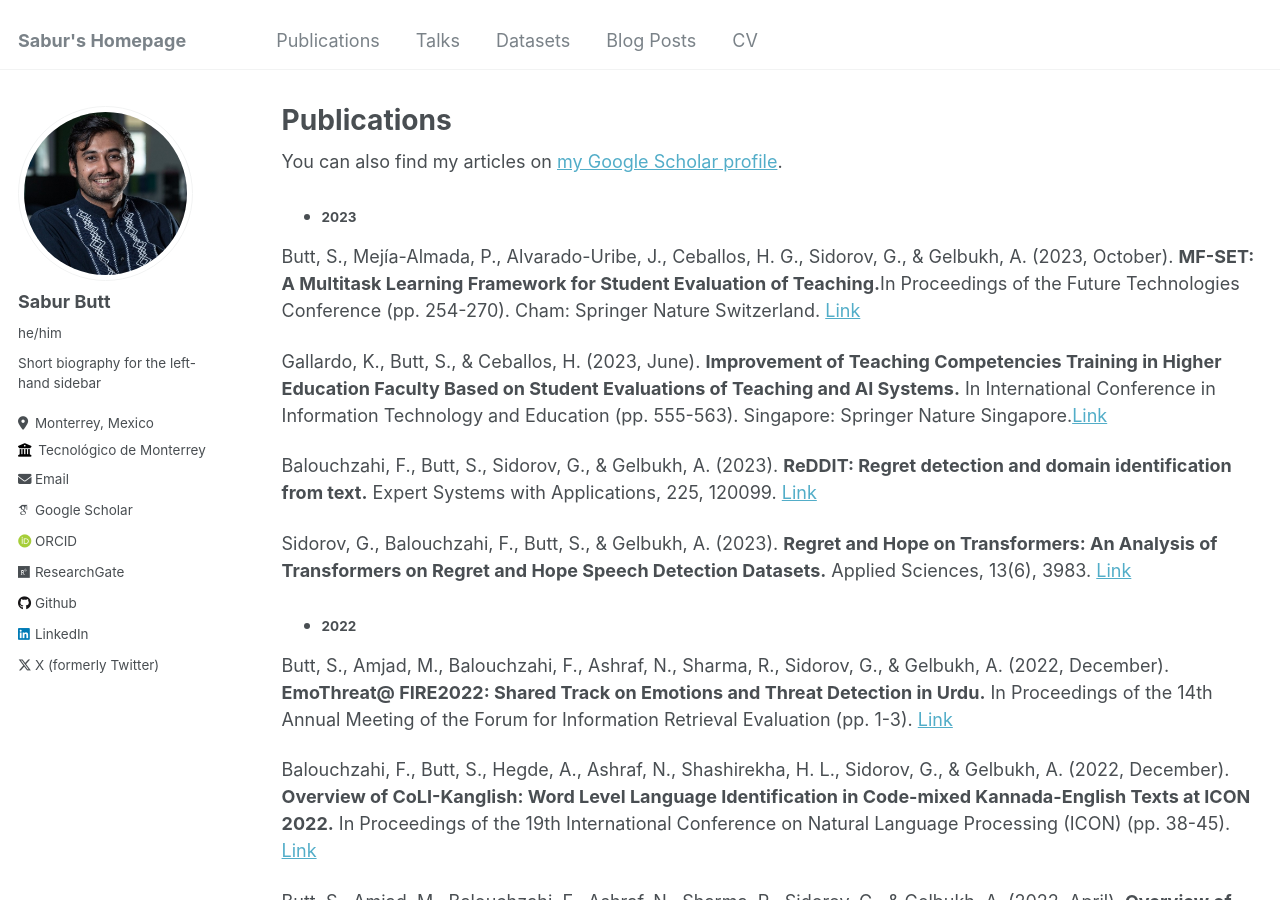
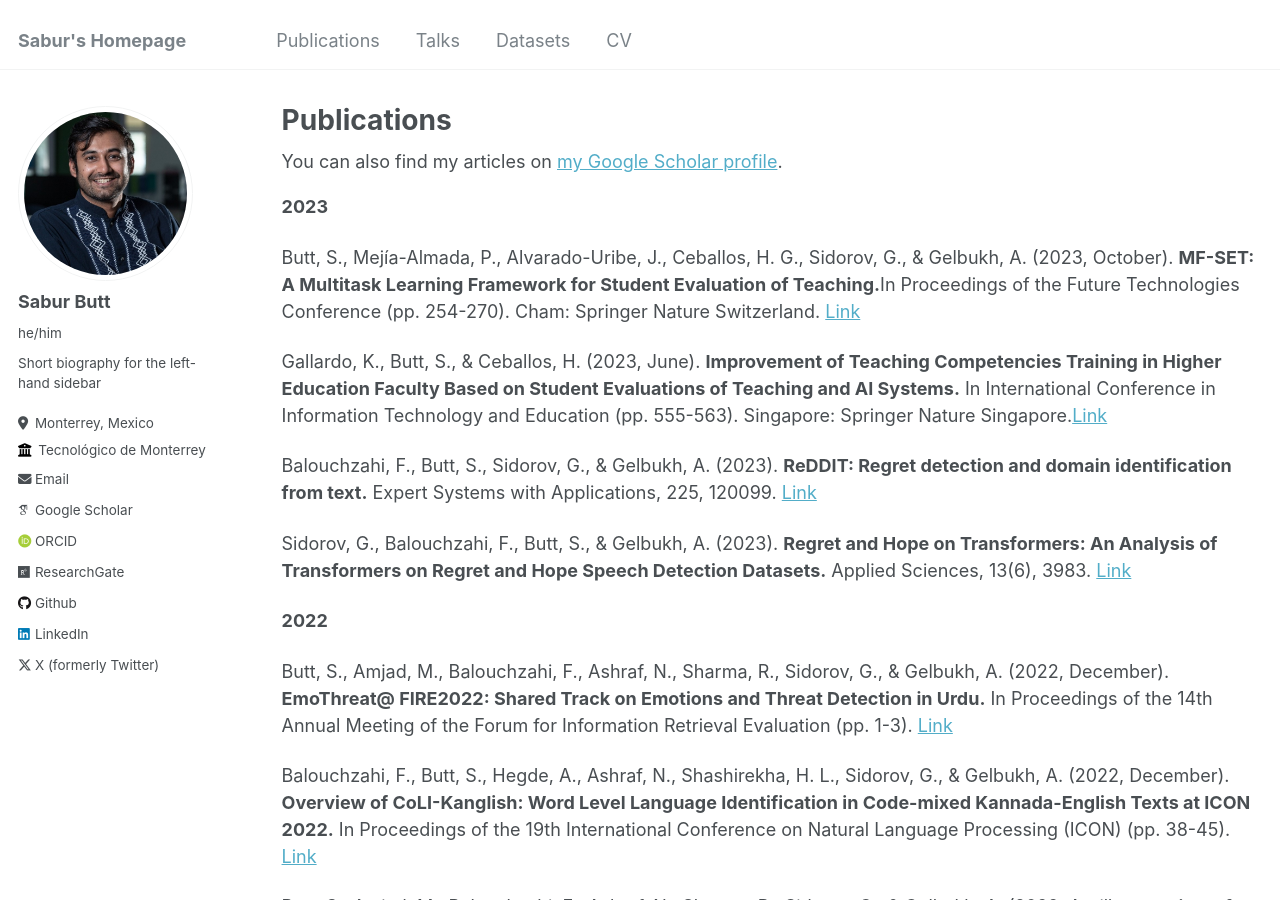
Before and after one commit to saburbutt/saburbutt.github.io, a Jekyll site: the page built from _pages/publications.md, in a window 1280 px wide and 900 px high. Built offline with Jekyll 4.4.1, drawn with Linux system fonts in a browser that asks for light colours; some web fonts are replaced.

Commit message:
navigation

```diff
--- a/_data/navigation.yml
+++ b/_data/navigation.yml
@@ -8,9 +8,6 @@ main:
 
   - title: "Datasets"
     url: /datasets/
-
-  - title: "Blog Posts"
-    url: /year-archive/
 
   - title: "CV"
     url: /files/Resume.pdf
@@ -24,3 +21,6 @@ main:
 
 #- title: "Teaching"
 #    url: /teaching/
+
+#  - title: "Blog Posts"
+#    url: /year-archive/
--- a/_pages/publications.md
+++ b/_pages/publications.md
@@ -11,7 +11,7 @@ author_profile: true
 
 
 
-*   ##### 2023
+**2023**
 
 
 Butt, S., Mejía-Almada, P., Alvarado-Uribe, J., Ceballos, H. G., Sidorov, G., & Gelbukh, A. (2023, October). **MF-SET: A Multitask Learning Framework for Student Evaluation of Teaching.**In Proceedings of the Future Technologies Conference (pp. 254-270). Cham: Springer Nature Switzerland. [Link](https://link.springer.com/chapter/10.1007/978-3-031-47454-5_20)
@@ -22,7 +22,7 @@ Balouchzahi, F., Butt, S., Sidorov, G., & Gelbukh, A. (2023). **ReDDIT: Regret d
 
 Sidorov, G., Balouchzahi, F., Butt, S., & Gelbukh, A. (2023). **Regret and Hope on Transformers: An Analysis of Transformers on Regret and Hope Speech Detection Datasets.** Applied Sciences, 13(6), 3983. [Link](https://www.mdpi.com/2076-3417/13/6/3983)
 
-*   ##### 2022
+**2022**
 
 
 Butt, S., Amjad, M., Balouchzahi, F., Ashraf, N., Sharma, R., Sidorov, G., & Gelbukh, A. (2022, December). **EmoThreat@ FIRE2022: Shared Track on Emotions and Threat Detection in Urdu.** In Proceedings of the 14th Annual Meeting of the Forum for Information Retrieval Evaluation (pp. 1-3). [Link](https://dl.acm.org/doi/abs/10.1145/3574318.3574327)
@@ -47,7 +47,7 @@ Amjad, M., Butt, S., Amjad, H. I., Zhila, A., Sidorov, G., & Gelbukh, A. (2022).
 
 Amjad, M., Butt, S., Amjad, H. I., Zhila, A., Sidorov, G., & Gelbukh, A. (2022).**Overview of Abusive and Threatening Language Detection in Urdu at FIRE** Forum for Information Retrieval Evaluation. [Link](https://arxiv.org/pdf/2207.06710.pdf)
 
-*   ##### 2021
+**2021**
 
 
 Hoang, TT., Butt, S., Angel, J., Sidorov, G., & Gelbukh, A (2021) **The Combination of BERT and Data Oversampling for Relation Set Prediction.** International Semantic Web Conference (pp. 22-33) [Link](https://ceur-ws.org/Vol-3119/paper3.pdf)
@@ -60,7 +60,7 @@ Butt S., Ashraf N., Sidorov G., Gelbukh A. (2021) **Sexism Identification using
 
 Butt S., Siddiqui M.H.F., Ashraf N., Sidorov G., Gelbukh A. (2021) **Transformer-Based Extractive Social Media Question Answering on TweetQA.** In Computación y Sistemas. 25(1). [Link](https://cys.cic.ipn.mx/ojs/index.php/CyS/article/view/3897)
 
-*   ##### 2018
+**2018**
 
 
 Rehmani T., Butt S., Baig I.R., Malik Z.H., Ali M. (2018) **Designing Robot Receptionist for Overcoming Poor Infrastructure, Low Literacy and Low Rate of Female Interaction.** In Companion of the 2018 ACM/IEEE International Conference on Human-Robot Interaction (HRI '18). Association for Computing Machinery, New York, NY, USA, 211–212. [Link](https://dl.acm.org/doi/abs/10.1145/3173386.3177041)
```
